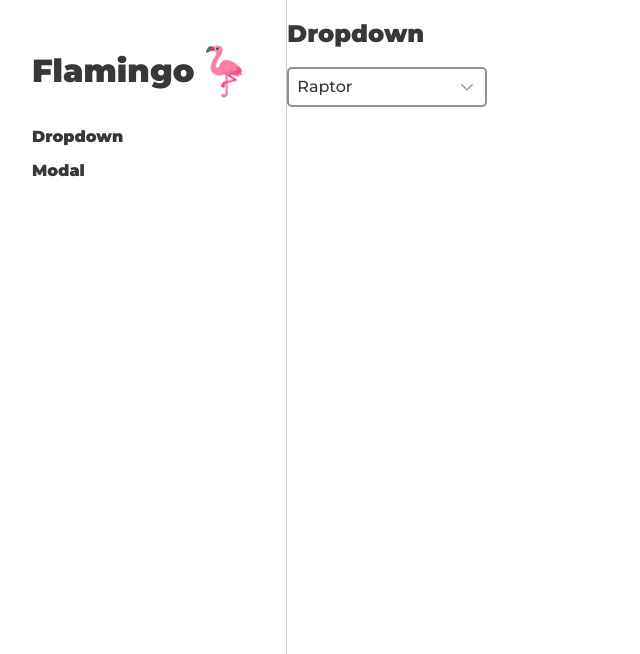
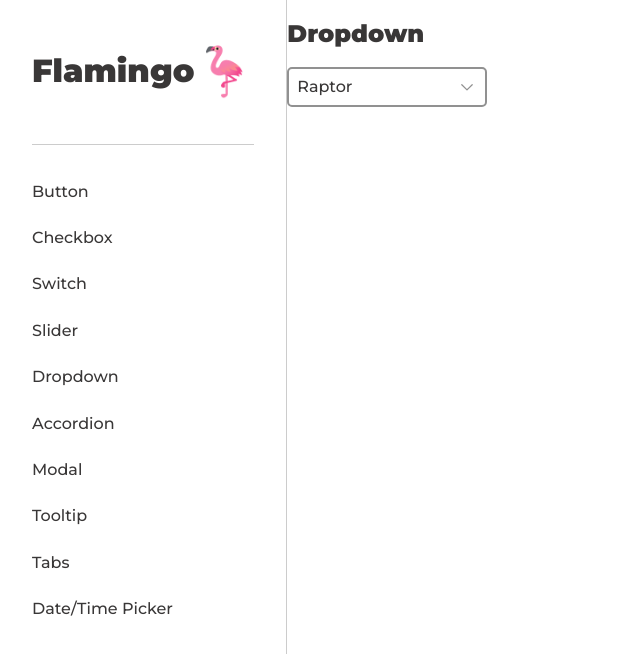
Before and after one commit to iamBevan/Accessible-React-Components, a Next.js app: page /components/dropdown in a window 1280 px wide. Shown: the top 654 px of the page, without its empty margins (0-640 px from the left). Built offline with nearby package versions, Linux system fonts and the light colour scheme.

Commit message:
update sidebar items

```diff
--- a/components/layout/layout.module.scss
+++ b/components/layout/layout.module.scss
@@ -31,14 +31,16 @@
 
 
 		.nav{
-			width:5rem;
+			width:100%; padding-top:32px;
 
 			ul{
-				margin:0; padding:0;
+				border-top:1px solid rgba(128, 128, 128, 0.4);
+				margin:0; padding:0; width:100%; padding-top:16px;
 				list-style:none;
 
 				li{
-					font-weight:900;
+					padding:6px 0;
+					font-weight:500;
 					margin:1rem 0;
 				}
 			}
--- a/components/layout/layout.tsx
+++ b/components/layout/layout.tsx
@@ -21,10 +21,36 @@ const Layout = ({ children }: LayoutProps): JSX.Element => {
 				<nav className={styles["nav"]}>
 					<ul>
 						<li>
+							<Link href='/components/button'>Button</Link>
+						</li>
+						<li>
+							<Link href='/components/checkbox'>Checkbox</Link>
+						</li>
+						<li>
+							<Link href='/components/checkbox'>Switch</Link>
+						</li>
+						<li>
+							<Link href='/components/slider'>Slider</Link>
+						</li>
+						<li>
 							<Link href='/components/dropdown'>Dropdown</Link>
 						</li>
 						<li>
+							<Link href='/components/accordion'>Accordion</Link>
+						</li>
+						<li>
 							<Link href='/components/modal'>Modal</Link>
+						</li>
+						<li>
+							<Link href='/components/tooltip'>Tooltip</Link>
+						</li>
+						<li>
+							<Link href='/components/tabs'>Tabs</Link>
+						</li>
+						<li>
+							<Link href='/components/datetimepicker'>
+								Date/Time Picker
+							</Link>
 						</li>
 					</ul>
 				</nav>
```
